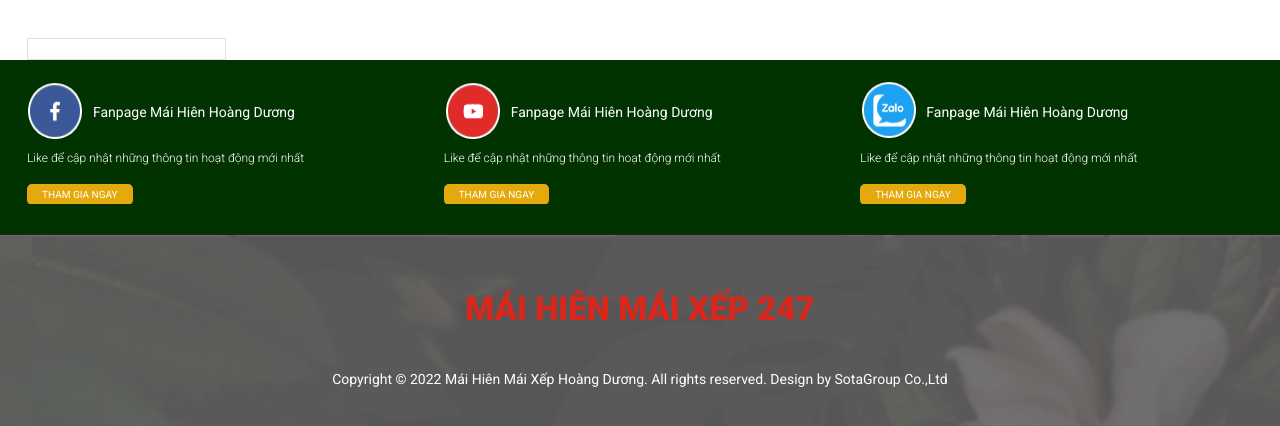
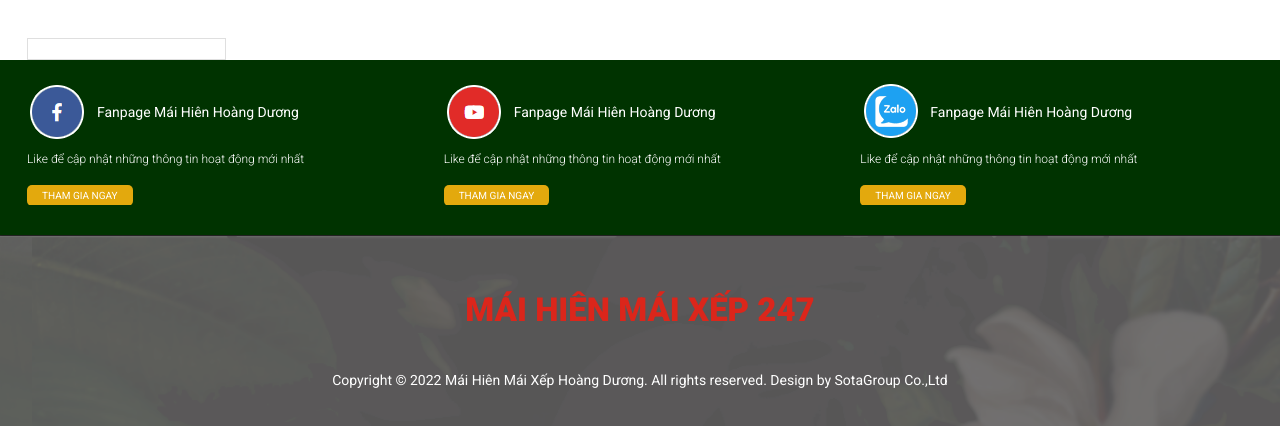
Before and after one commit to mytien0906/maihienmayxep, a PHP site: page /chi-tiet.php?id_tintuc=1 in a window 1280 px wide. Shown: the part 298-724 px from the top of the page. Run offline with PHP 8.4, Linux system fonts and the light colour scheme; data that the repository does not hold is empty; some libraries are stand-ins or nearby versions.

Commit message:
up fix bug

```diff
--- a/assets/css/styles.css
+++ b/assets/css/styles.css
@@ -1015,7 +1015,11 @@ ul.slick-dots {
     display: flex;
 }
 
-.top-footer .img-fanpage img {}
+.top-footer .img-fanpage img {
+    width: 60px;
+    height: 60px;
+    object-fit: scale-down;
+}
 
 .top-footer .img-fanpage p {
     color: white;
```
